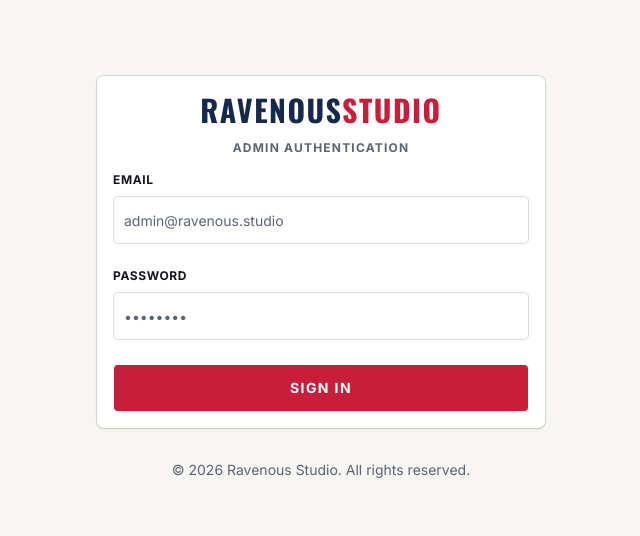
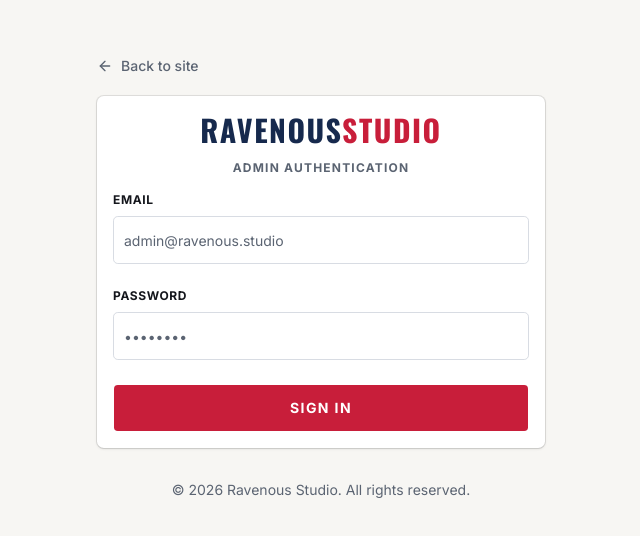
Before and after one commit to akabrrown/ravenous, a Next.js app in the folder frontend/: page /login in a window 1280 px wide. Shown: the part 122-658 px from the top of the page, without its empty margins (319-959 px from the left). Built offline with nearby package versions, Linux system fonts and the light colour scheme.

Commit message:
feat: add back to site link on login page

```diff
--- a/frontend/app/login/page.tsx
+++ b/frontend/app/login/page.tsx
@@ -1,14 +1,25 @@
+import Link from 'next/link'
 import { login } from './actions'
 import { Card, CardContent, CardDescription, CardHeader, CardTitle } from '@/components/ui/card'
 import { Label } from '@/components/ui/label'
 import { Input } from '@/components/ui/input'
 import { Button } from '@/components/ui/button'
+import { ArrowLeft } from 'lucide-react'
 
 export default async function LoginPage(props: { searchParams: Promise<{ error?: string }> }) {
   const searchParams = await props.searchParams;
 
   return (
     <div className="min-h-screen bg-off-white flex flex-col justify-center items-center p-4">
+      <div className="w-full max-w-md mb-4">
+        <Link
+          href="/"
+          className="inline-flex items-center gap-2 text-sm text-muted-foreground hover:text-secondary transition-colors font-medium"
+        >
+          <ArrowLeft size={16} />
+          Back to site
+        </Link>
+      </div>
       <Card className="w-full max-w-md bg-white border-border shadow-sm">
         <CardHeader className="text-center space-y-2">
           <CardTitle className="font-heading font-bold text-3xl uppercase tracking-wider text-secondary">
```
